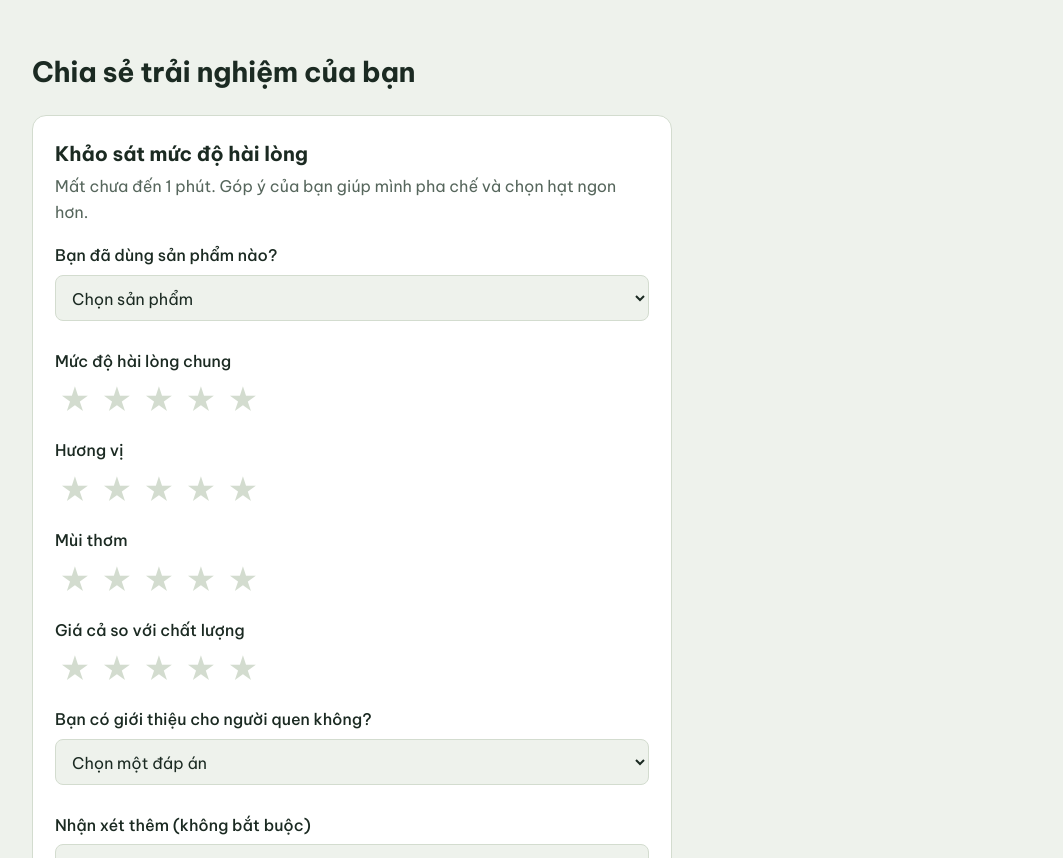
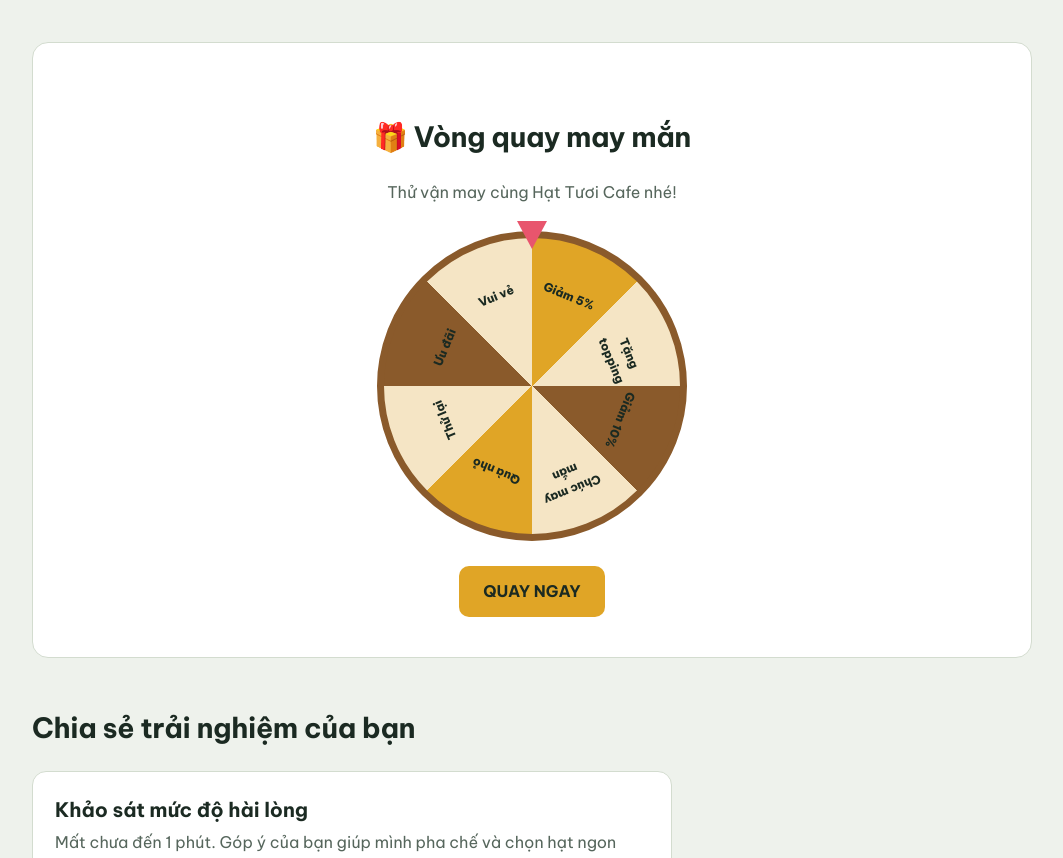
Before and after one commit to phatphatr/hat-tuoi-cafe, a plain HTML site: page index.html in a window 1280 px wide. Shown: the part 1420-2278 px from the top of the page, without its empty margins (108-1171 px from the left). Drawn offline with Linux system fonts and the light colour scheme.

Commit message:
Implement lucky wheel feature in index.html
Added a lucky wheel section with styles and functionality for spinning and displaying results.

```diff
--- a/index.html
+++ b/index.html
@@ -90,6 +90,79 @@ details p{margin:10px 0 0;color:var(--muted)}
 .ok textarea{min-height:130px;margin-bottom:10px;font-size:14px}
 @media(max-width:720px){.hero{grid-template-columns:1fr}.sun{max-width:220px;order:-1}.story{grid-template-columns:1fr}}
 @media(prefers-reduced-motion:reduce){aside{transition:none}}
+  /* Vòng quay may mắn */
+.lucky-section {
+  background: var(--surface);
+  border: 1px solid var(--line);
+  border-radius: 16px;
+  padding: 24px;
+  margin: 40px 0;
+  text-align: center;
+}
+.lucky-section p {
+  color: var(--muted);
+}
+.wheel-wrap {
+  width: min(310px, 85vw);
+  aspect-ratio: 1;
+  margin: 25px auto;
+  position: relative;
+}
+.wheel {
+  width: 100%;
+  height: 100%;
+  border-radius: 50%;
+  border: 7px solid #8a5a2b;
+  background: conic-gradient(
+    #e0a526 0deg 45deg,
+    #f5e5c5 45deg 90deg,
+    #8a5a2b 90deg 135deg,
+    #f5e5c5 135deg 180deg,
+    #e0a526 180deg 225deg,
+    #f5e5c5 225deg 270deg,
+    #8a5a2b 270deg 315deg,
+    #f5e5c5 315deg 360deg
+  );
+  position: relative;
+  transition: transform 4s cubic-bezier(.12,.75,.18,1);
+}
+.wheel-label {
+  position: absolute;
+  left: 50%;
+  top: 50%;
+  width: 75px;
+  margin-left: -37px;
+  margin-top: -12px;
+  text-align: center;
+  font-size: 12px;
+  font-weight: 800;
+  color: #1b2a22;
+}
+.wheel-label:nth-child(1){transform: rotate(22.5deg) translateY(-95px)}
+.wheel-label:nth-child(2){transform: rotate(67.5deg) translateY(-95px)}
+.wheel-label:nth-child(3){transform: rotate(112.5deg) translateY(-95px)}
+.wheel-label:nth-child(4){transform: rotate(157.5deg) translateY(-95px)}
+.wheel-label:nth-child(5){transform: rotate(202.5deg) translateY(-95px)}
+.wheel-label:nth-child(6){transform: rotate(247.5deg) translateY(-95px)}
+.wheel-label:nth-child(7){transform: rotate(292.5deg) translateY(-95px)}
+.wheel-label:nth-child(8){transform: rotate(337.5deg) translateY(-95px)}
+.wheel-pointer {
+  position: absolute;
+  z-index: 2;
+  top: -10px;
+  left: 50%;
+  transform: translateX(-50%);
+  border-left: 15px solid transparent;
+  border-right: 15px solid transparent;
+  border-top: 28px solid #e8556d;
+}
+#spinBtn {
+  border: 0;
+}
+#spinResult {
+  font-weight: 700;
+  margin-top: 15px;
+}
 </style>
 </head>
 <body><div style="background:#e0a526;color:#1b2a22;text-align:center;font-weight:600;font-size:14px;padding:8px 16px">Trang thử nghiệm, chưa nhận đơn thật.</div>
@@ -129,7 +202,27 @@ Miễn phí vận chuyển cho đơn từ 300.000đ. Rang theo đơn, giao trong
 
 
 
+<section class="lucky-section">
+  <h2>🎁 Vòng quay may mắn</h2>
+  <p>Thử vận may cùng Hạt Tươi Cafe nhé!</p>
 
+  <div class="wheel-wrap">
+    <div class="wheel-pointer"></div>
+    <div class="wheel" id="luckyWheel">
+      <span class="wheel-label">Giảm 5%</span>
+      <span class="wheel-label">Tặng topping</span>
+      <span class="wheel-label">Giảm 10%</span>
+      <span class="wheel-label">Chúc may mắn</span>
+      <span class="wheel-label">Quà nhỏ</span>
+      <span class="wheel-label">Thử lại</span>
+      <span class="wheel-label">Ưu đãi</span>
+      <span class="wheel-label">Vui vẻ</span>
+    </div>
+  </div>
+
+  <button class="cta" id="spinBtn">QUAY NGAY</button>
+  <p id="spinResult" aria-live="polite"></p>
+</section>
 <h2 id="khaosat">Chia sẻ trải nghiệm của bạn</h2>
 <div class="survey">
 <h3>Khảo sát mức độ hài lòng</h3>
@@ -289,6 +382,57 @@ sendToShop({type:'gopy',name:nm,detail:t},
 function(){sb.disabled=false;$('sOk').textContent='Cảm ơn bạn đã góp ý! Mình đã nhận được.';$('sOk').hidden=false},
 function(){sb.disabled=false;deliver('sOk',t,'Góp ý về sản phẩm Hạt Tươi Cafe','Chưa gửi tự động được. Bấm “Mở Zalo” hoặc “Gửi email” để gửi góp ý cho mình nhé.');$('sOk').hidden=false});
 };
+  var spinBtn = document.getElementById("spinBtn");
+var luckyWheel = document.getElementById("luckyWheel");
+var spinResult = document.getElementById("spinResult");
+
+var prizes = [
+  "Giảm giá 5%",
+  "Tặng topping",
+  "Giảm giá 10%",
+  "Chúc bạn may mắn",
+  "Tặng quà nhỏ",
+  "Thử lại lần sau",
+  "Nhận ưu đãi",
+  "Chúc bạn vui vẻ"
+];
+
+var currentRotation = 0;
+var isSpinning = false;
+
+spinBtn.addEventListener("click", function () {
+  if (isSpinning) return;
+
+  isSpinning = true;
+  spinBtn.disabled = true;
+  spinResult.textContent = "Vòng quay đang chạy...";
+
+  var index = Math.floor(Math.random() * prizes.length);
+  var target = (360 - (index * 45 + 22.5) + 360) % 360;
+
+  luckyWheel.style.transition = "none";
+  luckyWheel.style.transform =
+    "rotate(" + (currentRotation % 360) + "deg)";
+
+  luckyWheel.offsetWidth;
+
+  var extra = 5 * 360 +
+    ((target - (currentRotation % 360) + 360) % 360);
+
+  currentRotation += extra;
+
+  luckyWheel.style.transition =
+    "transform 4s cubic-bezier(.12,.75,.18,1)";
+  luckyWheel.style.transform =
+    "rotate(" + currentRotation + "deg)";
+
+  setTimeout(function () {
+    spinResult.textContent =
+      "🎉 Kết quả của bạn: " + prizes[index] + "!";
+    spinBtn.disabled = false;
+    isSpinning = false;
+  }, 4200);
+});
 </script>
 </body>
 </html>
```
